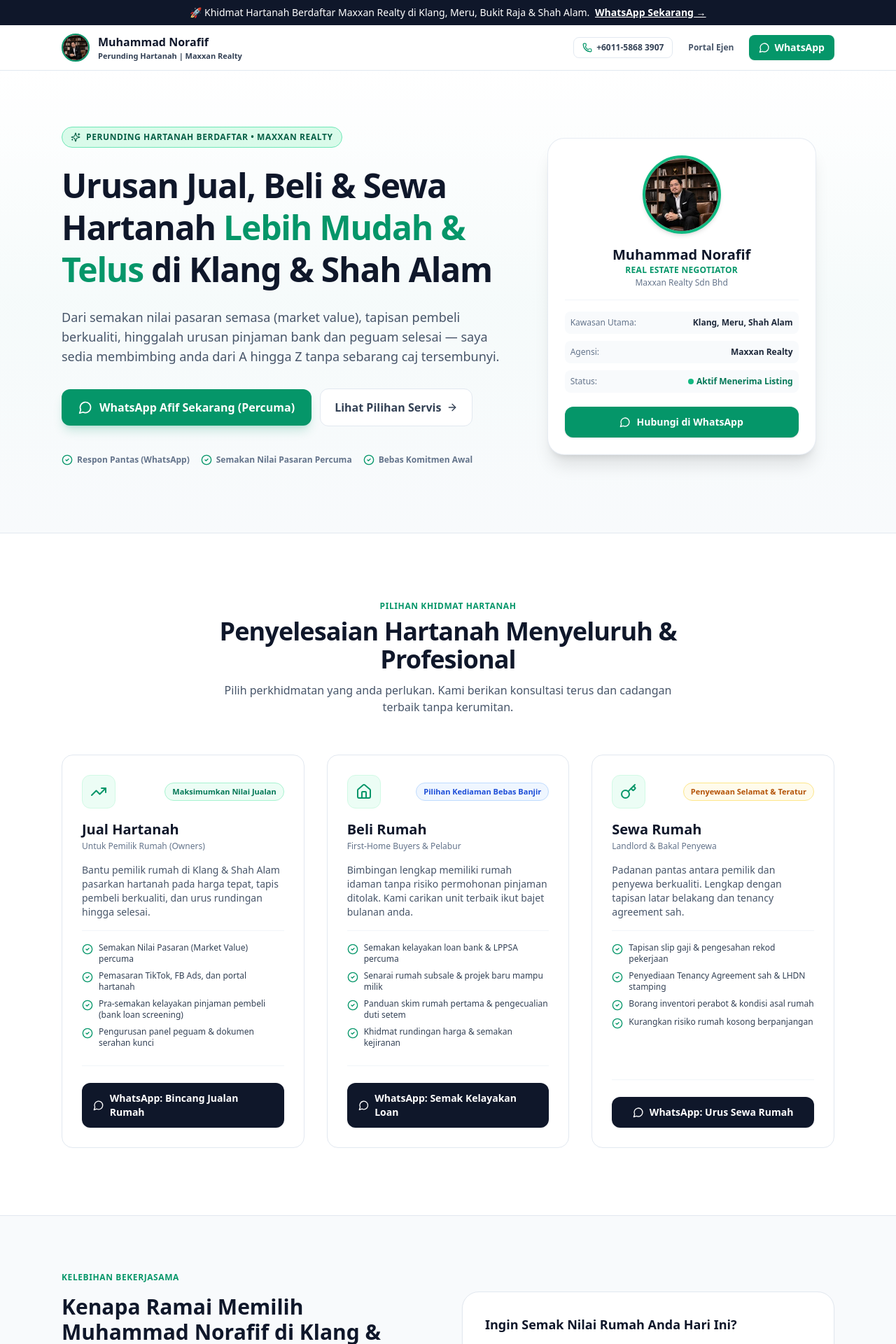
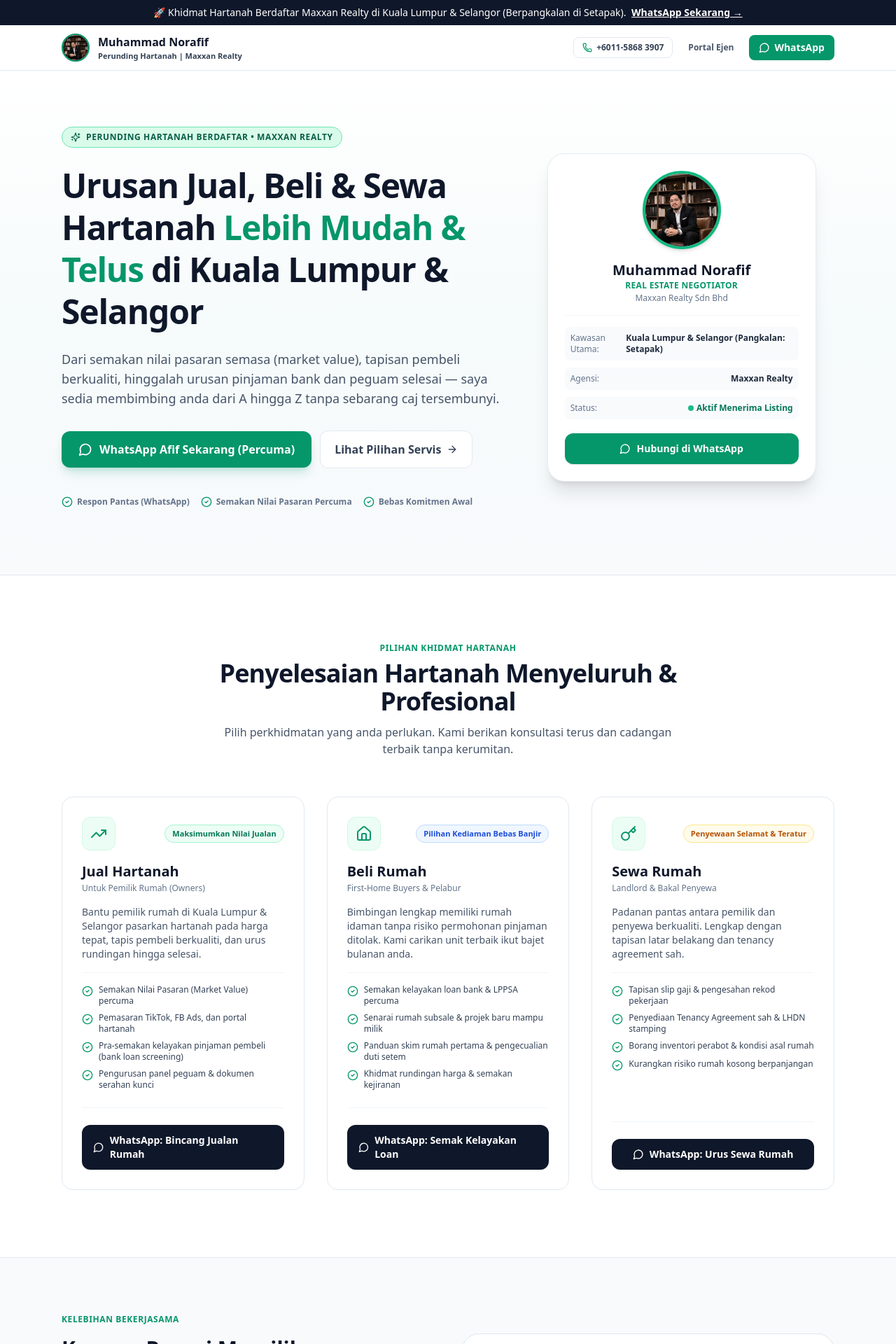
Before and after one commit to harvoline/nextprop4u, a Next.js app: page / in a window 1280 px wide. Shown: the top 1920 px of the page at 70% size. Built offline with nearby package versions, Linux system fonts and the light colour scheme.

Commit message:
Update page.tsx

```diff
--- a/src/app/page.tsx
+++ b/src/app/page.tsx
@@ -17,7 +17,7 @@ import {
 export default function LandingPage() {
   const whatsappNumber = "601158683907";
   const generalWhatsappUrl = `https://wa.me/${whatsappNumber}?text=${encodeURIComponent(
-    "Hai Afif, saya lihat website anda. Saya berminat untuk dapatkan konsultasi hartanah di kawasan Klang/Shah Alam."
+    "Hai Afif, saya lihat website anda. Saya berminat untuk dapatkan konsultasi hartanah di kawasan Kuala Lumpur & Selangor."
   )}`;
 
   const services = [
@@ -26,7 +26,7 @@ export default function LandingPage() {
       subtitle: "Untuk Pemilik Rumah (Owners)",
       tag: "Maksimumkan Nilai Jualan",
       description:
-        "Bantu pemilik rumah di Klang & Shah Alam pasarkan hartanah pada harga tepat, tapis pembeli berkualiti, dan urus rundingan hingga selesai.",
+        "Bantu pemilik rumah di Kuala Lumpur & Selangor pasarkan hartanah pada harga tepat, tapis pembeli berkualiti, dan urus rundingan hingga selesai.",
       features: [
         "Semakan Nilai Pasaran (Market Value) percuma",
         "Pemasaran TikTok, FB Ads, dan portal hartanah",
@@ -35,7 +35,7 @@ export default function LandingPage() {
       ],
       ctaText: "WhatsApp: Bincang Jualan Rumah",
       ctaUrl: `https://wa.me/${whatsappNumber}?text=${encodeURIComponent(
-        "Hai Afif, saya pemilik rumah di Klang/Shah Alam dan ingin jual hartanah saya. Boleh bantu semak nilai pasaran?"
+        "Hai Afif, saya pemilik rumah di Kuala Lumpur / Selangor dan ingin jual hartanah saya. Boleh bantu semak nilai pasaran?"
       )}`,
       icon: TrendingUp,
       badgeColor: "bg-emerald-50 text-emerald-700 border-emerald-200",
@@ -54,7 +54,7 @@ export default function LandingPage() {
       ],
       ctaText: "WhatsApp: Semak Kelayakan Loan",
       ctaUrl: `https://wa.me/${whatsappNumber}?text=${encodeURIComponent(
-        "Hai Afif, saya sedang mencari rumah di kawasan Klang/Meru/Shah Alam. Boleh bantu semak kelayakan pinjaman percuma?"
+        "Hai Afif, saya sedang mencari rumah di kawasan Kuala Lumpur / Selangor. Boleh bantu semak kelayakan pinjaman percuma?"
       )}`,
       icon: Home,
       badgeColor: "bg-blue-50 text-blue-700 border-blue-200",
@@ -73,7 +73,7 @@ export default function LandingPage() {
       ],
       ctaText: "WhatsApp: Urus Sewa Rumah",
       ctaUrl: `https://wa.me/${whatsappNumber}?text=${encodeURIComponent(
-        "Hai Afif, saya mencari / ingin sewakan rumah di kawasan Klang/Meru/Shah Alam. Boleh bantu?"
+        "Hai Afif, saya mencari / ingin sewakan rumah di kawasan Kuala Lumpur / Selangor. Boleh bantu?"
       )}`,
       icon: Key,
       badgeColor: "bg-amber-50 text-amber-700 border-amber-200",
@@ -90,7 +90,7 @@ export default function LandingPage() {
       a: "Khidmat semakan kelayakan pinjaman, cadangan senarai rumah, dan rundingan pembelian bagi pihak pembeli subsale adalah PERCUMA. Komisen agensi dibayar sepenuhnya oleh pihak penjual.",
     },
     {
-      q: "Berapa lama anggaran masa untuk rumah terjual di Klang / Meru / Shah Alam?",
+      q: "Berapa lama anggaran masa untuk rumah terjual di Kuala Lumpur & Selangor?",
       a: "Dengan penetapan harga yang tepat mengikut market value JPPH dan pemasaran agresif di TikTok, Reels serta portal hartanah, purata masa mendapatkan pembeli serius biasanya antara 1 hingga 3 bulan.",
     },
     {
@@ -103,7 +103,7 @@ export default function LandingPage() {
     <div className="min-h-screen flex flex-col bg-slate-50 text-slate-900">
       {/* Top Announcement Bar */}
       <div className="bg-slate-900 text-white text-xs sm:text-sm py-2 px-4 text-center font-medium">
-        <span>🚀 Khidmat Hartanah Berdaftar Maxxan Realty di Klang, Meru, Bukit Raja & Shah Alam. </span>
+        <span>🚀 Khidmat Hartanah Berdaftar Maxxan Realty di Kuala Lumpur & Selangor (Berpangkalan di Setapak). </span>
         <a
           href={generalWhatsappUrl}
           className="underline hover:text-emerald-400 font-bold ml-1 inline-flex items-center gap-1"
@@ -173,7 +173,7 @@ export default function LandingPage() {
 
               <h1 className="text-3xl sm:text-5xl font-extrabold text-slate-900 tracking-tight leading-tight sm:leading-tight">
                 Urusan Jual, Beli & Sewa Hartanah{" "}
-                <span className="text-emerald-600">Lebih Mudah & Telus</span> di Klang & Shah Alam
+                <span className="text-emerald-600">Lebih Mudah & Telus</span> di Kuala Lumpur & Selangor
               </h1>
 
               <p className="text-base sm:text-lg text-slate-600 leading-relaxed max-w-2xl mx-auto lg:mx-0">
@@ -242,7 +242,7 @@ export default function LandingPage() {
                   <div className="w-full space-y-2.5 text-left text-xs">
                     <div className="flex items-center justify-between p-2 rounded-lg bg-slate-50">
                       <span className="text-slate-500">Kawasan Utama:</span>
-                      <span className="font-semibold text-slate-800">Klang, Meru, Shah Alam</span>
+                      <span className="font-semibold text-slate-800">Kuala Lumpur & Selangor (Pangkalan: Setapak)</span>
                     </div>
                     <div className="flex items-center justify-between p-2 rounded-lg bg-slate-50">
                       <span className="text-slate-500">Agensi:</span>
@@ -352,7 +352,7 @@ export default function LandingPage() {
                 Kelebihan Bekerjasama
               </h2>
               <h3 className="text-2xl sm:text-3xl font-extrabold text-slate-900">
-                Kenapa Ramai Memilih Muhammad Norafif di Klang & Shah Alam?
+                Kenapa Ramai Memilih Muhammad Norafif di Kuala Lumpur & Selangor?
               </h3>
               <p className="text-sm text-slate-600 leading-relaxed">
                 Industri hartanah memerlukan kejujuran, ketelitian data pasaran, serta rangkaian peguam dan pegawai bank yang responsif. Kami memastikan setiap transaksi diuruskan secara profesional dan selamat.
```
